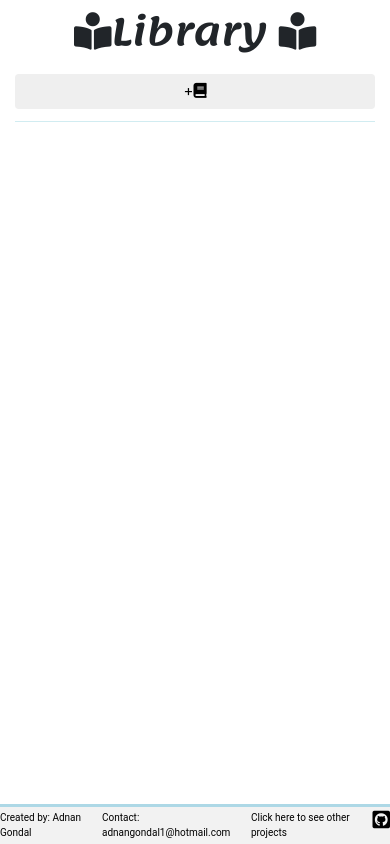
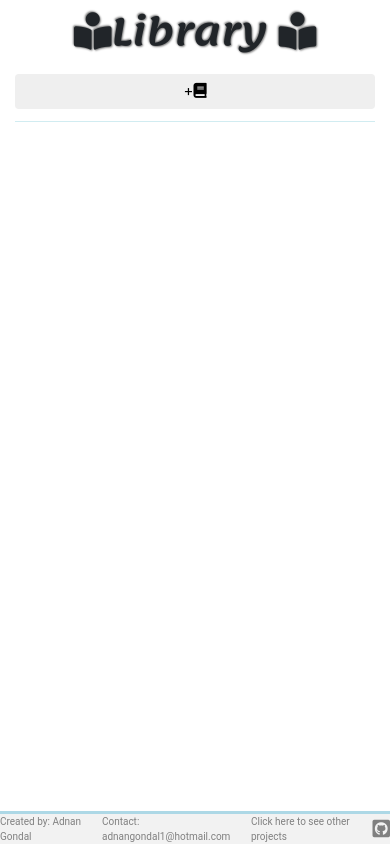
Before and after one commit to AdnanGondal/library, a plain HTML site: page index.html in a window 390 px wide. Drawn offline with nearby package versions, Linux system fonts and the light colour scheme.

Commit message:
a few visual changes / fixed footer

```diff
--- a/index.html
+++ b/index.html
@@ -17,9 +17,8 @@
   <!-- H1 FONT -->
   <link href="https://fonts.googleapis.com/css2?family=Lemonada:wght@600&display=swap" rel="stylesheet">
 </head>
+
 <body >
-
-
 <h1 class = "text-center h1"><i class = "fas fa-book-reader"></i>Library <i class = "fas fa-book-reader"></i></h1>
 <main class = "container-fluid">
   <div class = "row mx-auto">
@@ -73,11 +72,12 @@
   </div>
 </div>
 </main>
+
 <footer class = "page-footer">
   <p class = "footer-content"> Created by: Adnan Gondal </p>
   <p class =  "footer-content"> Contact: adnangondal1@hotmail.com</p>
   <p class =  "footer-content"><a href="https://www.notion.so/Websites-5270629ec9424a66bc16ec0b470b1579" target = "_blank"> Click here to see other projects </a></p>
-  <p class =  "footer-content"><a href="https://github.com/AdnanGondal" target = "_blank"><i class = "fab fa-github-square fa-2x"></i></a></p>
+  <p class =  "footer-content"><a href="https://github.com/AdnanGondal" target = "_blank"><i id="github-icon" class = "fab fa-github-square fa-2x"></i></a></p>
 </footer>
 
 <script src="https://code.jquery.com/jquery-3.3.1.slim.min.js" integrity="sha384-q8i/X+965DzO0rT7abK41JStQIAqVgRVzpbzo5smXKp4YfRvH+8abtTE1Pi6jizo" crossorigin="anonymous"></script>
--- a/styles/style.css
+++ b/styles/style.css
@@ -3,12 +3,22 @@ html,body{
     height: 100%;
 }
 
-
+main{
+    padding-bottom: 110px;
+}
 h1{
     padding-top: 10px;
     font-family: 'Lemonada', cursive !important;
 }
+h1:hover{
+    text-shadow: 1px 1px 2px grey, -1px -1px 2px grey;
+}
 td {width: 50%}
+
+button:hover{
+    transform: scale(1.01);
+
+}
 
 .delete-but{
     line-height: unset;
@@ -16,6 +26,7 @@ td {width: 50%}
 
 table {
     margin: 8px 0px 8px 0px;
+    padding-top: 10px;
 }
 
 #add-book-container{
@@ -28,23 +39,29 @@ table {
 
 a{
     text-decoration: none;
-    color: black;
+    color: grey;
 }
 
 a:hover{
     text-decoration: underline;
+    color: black;
 }
 
 
 
 .footer-content{
-    margin: 0.5rem 0 0.5rem 0;
+    margin: auto;
     font-size: 15px;
+    color: gray;
+}
+
+.footer-content:hover{
+    color: black;
 }
 
 @media screen and (max-width: 750px) {
     .footer-content{
-        margin: 0.25rem 0 0.25rem 0;
+        margin: auto;
         font-size: 10px;
     }
   }
@@ -56,9 +73,14 @@ footer{
     left: 0;
     width: 100%;
     font-family: 'Roboto', sans-serif;
-    font-size: 10px;
+    font-size: 15px;
     border-top: 3px solid lightblue;
     display: flex;
     flex-direction: row;
     justify-content: space-evenly;
+    margin-top: 10px;
 }
+
+#github-icon{
+    color: gray;
+}
```
